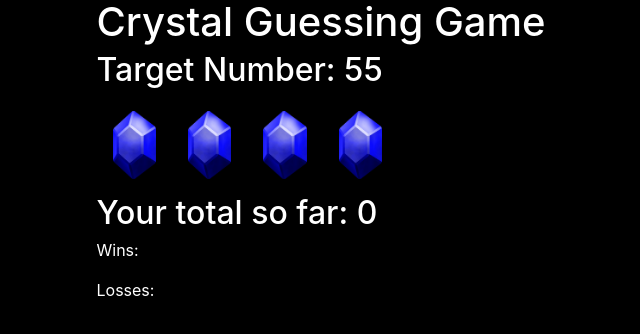
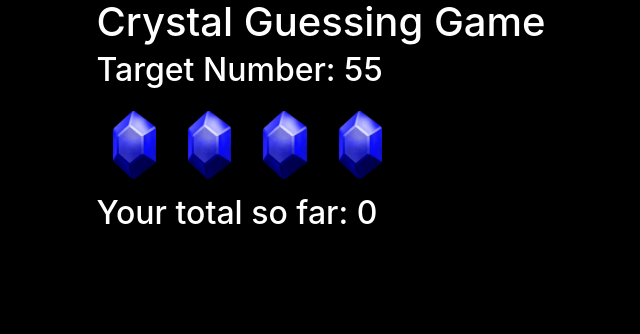
Before and after one commit to mnrotrmedic/Crystal_Collector, a plain HTML site: page index.html in a window 1280 px wide. Shown: the whole page, without its empty margins (231-871 px from the left). Drawn offline with nearby package versions, Linux system fonts and the light colour scheme.

```diff
--- a/index.html
+++ b/index.html
@@ -28,9 +28,6 @@
             <h2>
                 Your total so far: <span id="userGuessTotal"></span>
             </h2>
-            <p>Wins: <span id="numWins"></span>
-            </p>
-            <p>Losses: <span id="numLosses"></span></p>
         </div>
         <div class="col-3"></div>
 
```
